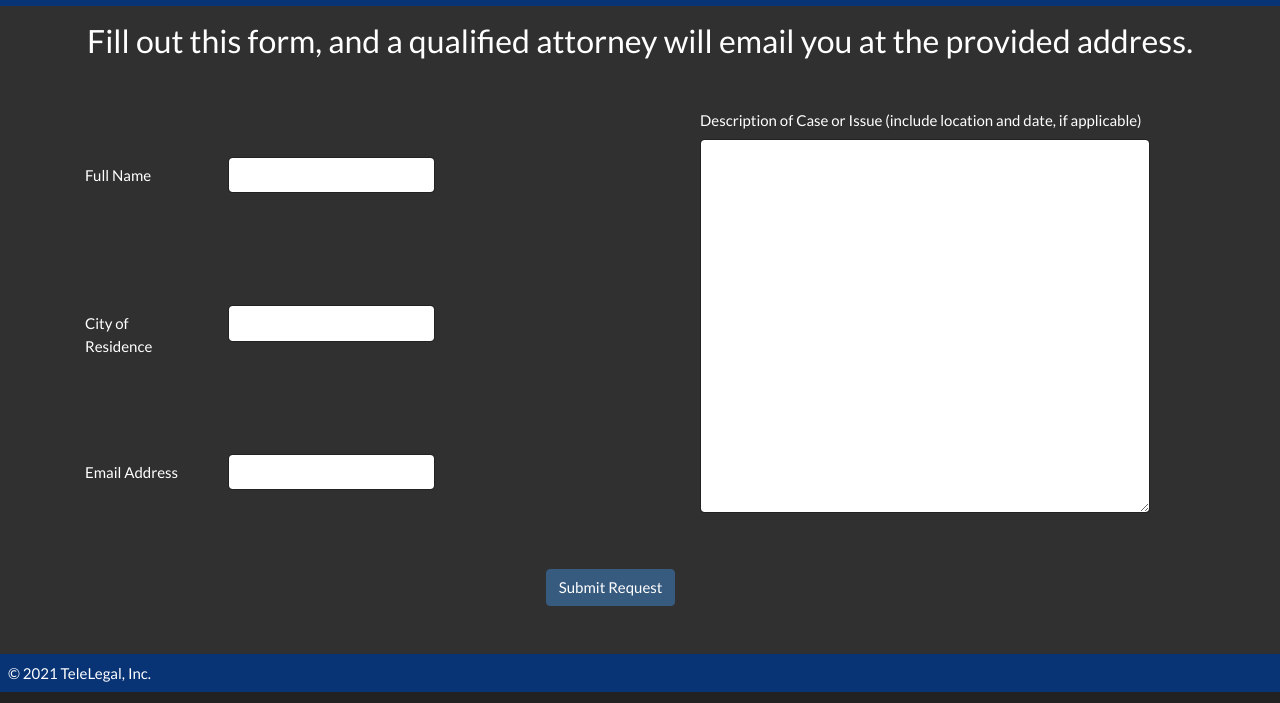
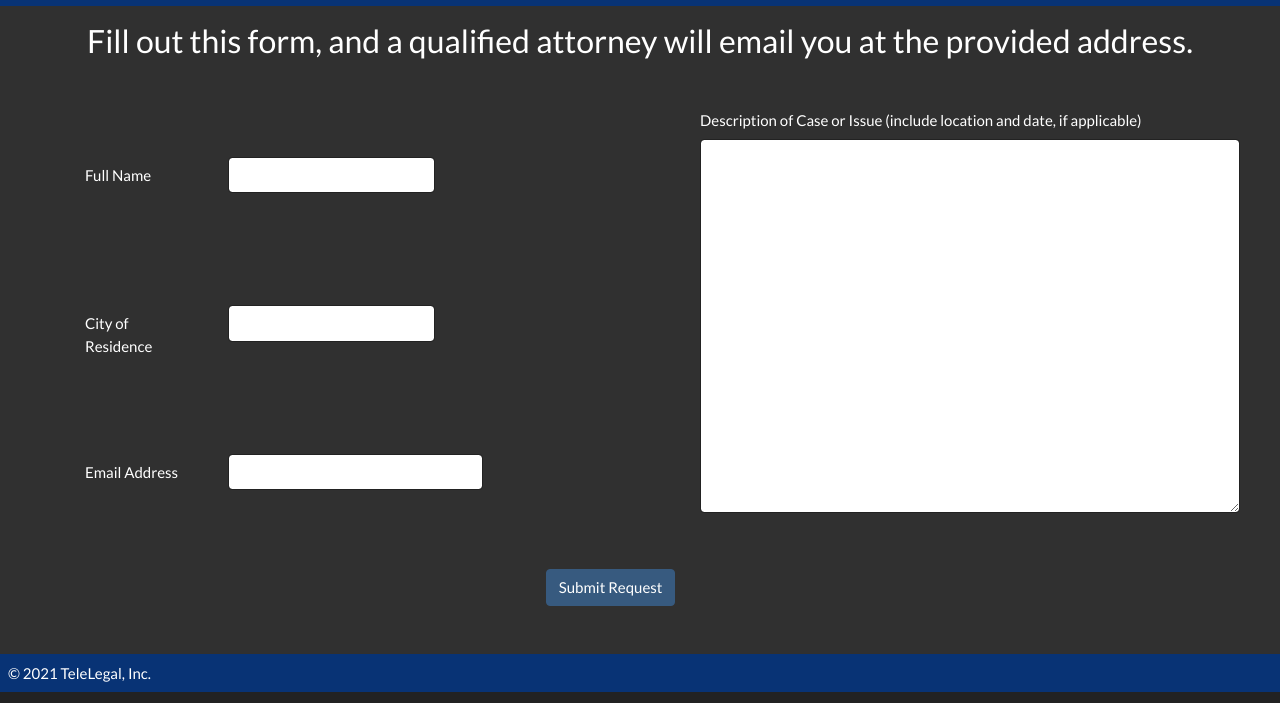
Before and after one commit to GSPuniani/TeleLegal-Winter-Intensive, a plain HTML site: page request-form.html in a window 1280 px wide. Shown: the part 97-800 px from the top of the page. Drawn offline with nearby package versions, Linux system fonts and the light colour scheme.

```diff
--- a/request-form.html
+++ b/request-form.html
@@ -97,7 +97,7 @@
 				  </div>
 				  <div class="form-group row">
 					<label for="inputEmail" class="col-sm-3 col-form-label mt-5">Email Address</label>
-					<div class="col-sm-5">
+					<div class="col-sm-6">
 					  <input type="email" class="form-control mt-5 mb-5" id="inputEmail">
 					</div>
 				  </div>
@@ -105,7 +105,7 @@
 			<div class="col-sm-6">
 				<div class="form-group">
 					<label for="description" class="offset-sm-1">Description of Case or Issue (include location and date, if applicable)</label>
-					<textarea class="form-control col-sm-10 offset-sm-1 mb-5" id="description" rows="16"></textarea>
+					<textarea class="form-control col-sm-12 offset-sm-1 mb-5" id="description" rows="16"></textarea>
 				</div>
 			</div>
 		</div>
```
Also changed, not shown: index.html (+1 -0 lines), TeleLegal-Logo.png (added).
